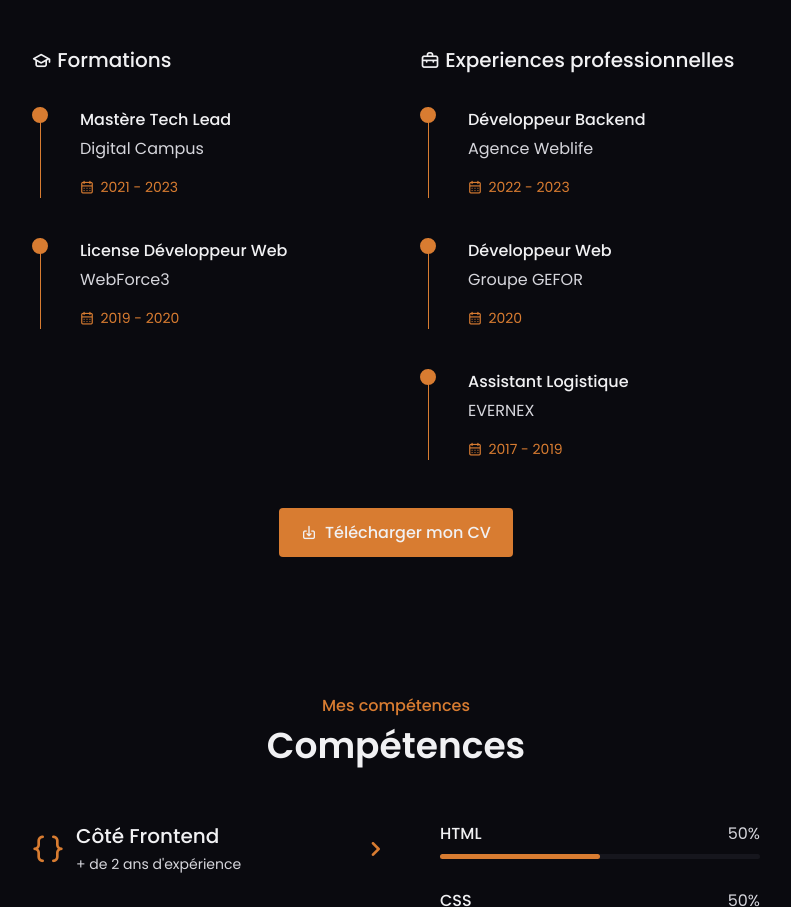
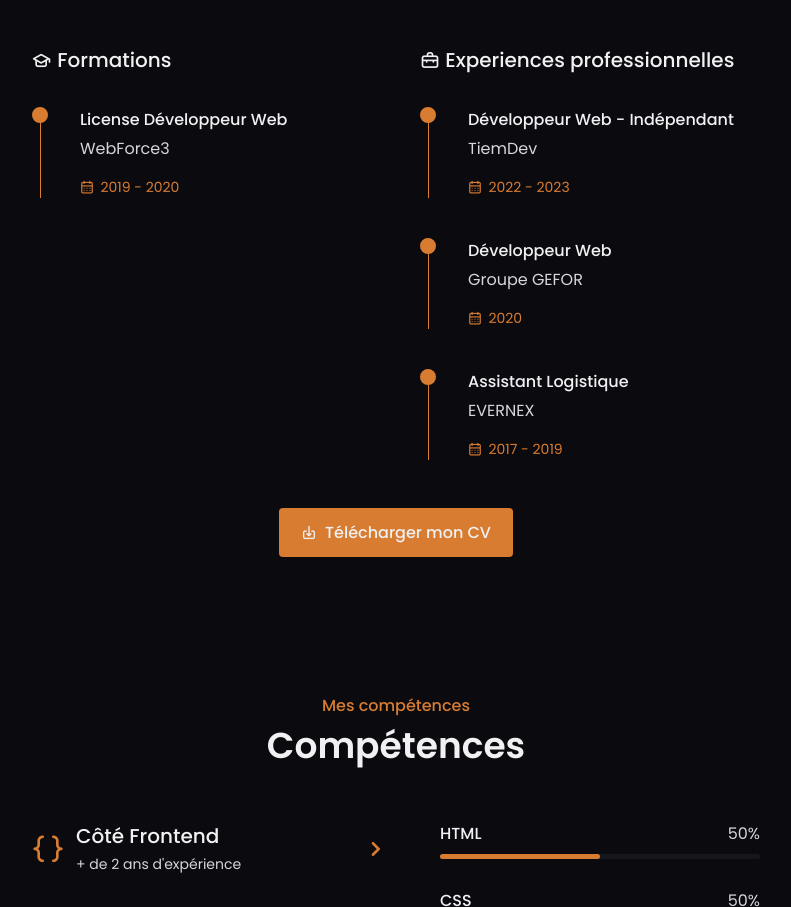
Before and after one commit to Algaiya/portfolio, a plain HTML site: page index.html in a window 1280 px wide. Shown: the part 1776-2683 px from the top of the page, without its empty margins (294-1085 px from the left). Drawn offline with nearby package versions, Linux system fonts and the light colour scheme.

Commit message:
Modifications sur la partie Front.

```diff
--- a/index.html
+++ b/index.html
@@ -130,14 +130,6 @@
                     <div class="timeline">
                         <div class="timeline__item">
                             <div class="circle__dot"></div>
-                            <h3 class="timeline__title">Mastère Tech Lead</h3>
-                            <p class="timeline__text">Digital Campus</p>
-                            <span class="timeline__date"><i class="uil uil-calendar-alt"></i>
-                            2021 - 2023
-                            </span>
-                        </div>
-                        <div class="timeline__item">
-                            <div class="circle__dot"></div>
                             <h3 class="timeline__title">License Développeur Web</h3>
                             <p class="timeline__text">WebForce3</p>
                             <span class="timeline__date"><i class="uil uil-calendar-alt"></i>
@@ -153,8 +145,8 @@
                     <div class="timeline">
                         <div class="timeline__item">
                             <div class="circle__dot"></div>
-                            <h3 class="timeline__title">Développeur Backend</h3>
-                            <p class="timeline__text">Agence Weblife</p>
+                            <h3 class="timeline__title">Développeur Web - Indépendant</h3>
+                            <p class="timeline__text">TiemDev</p>
                             <span class="timeline__date"><i class="uil uil-calendar-alt"></i>
                             2022 - 2023
                             </span>
@@ -179,7 +171,7 @@
                 </div>
             </div>
             <div class="qualification__cv">
-                <a href="./assets/img/Diallo tiemoko - CV.pdf" class="button CV" target="_blank"><i class="uil uil-download-alt"></i>
+                <a href="./assets/img/Diallo Tiemoko - Alternance Dev.pdf" class="button CV" target="_blank"><i class="uil uil-download-alt"></i>
                     Télécharger mon CV
                 </a>
             </div>
```
Also changed, not shown: 2 other files.
